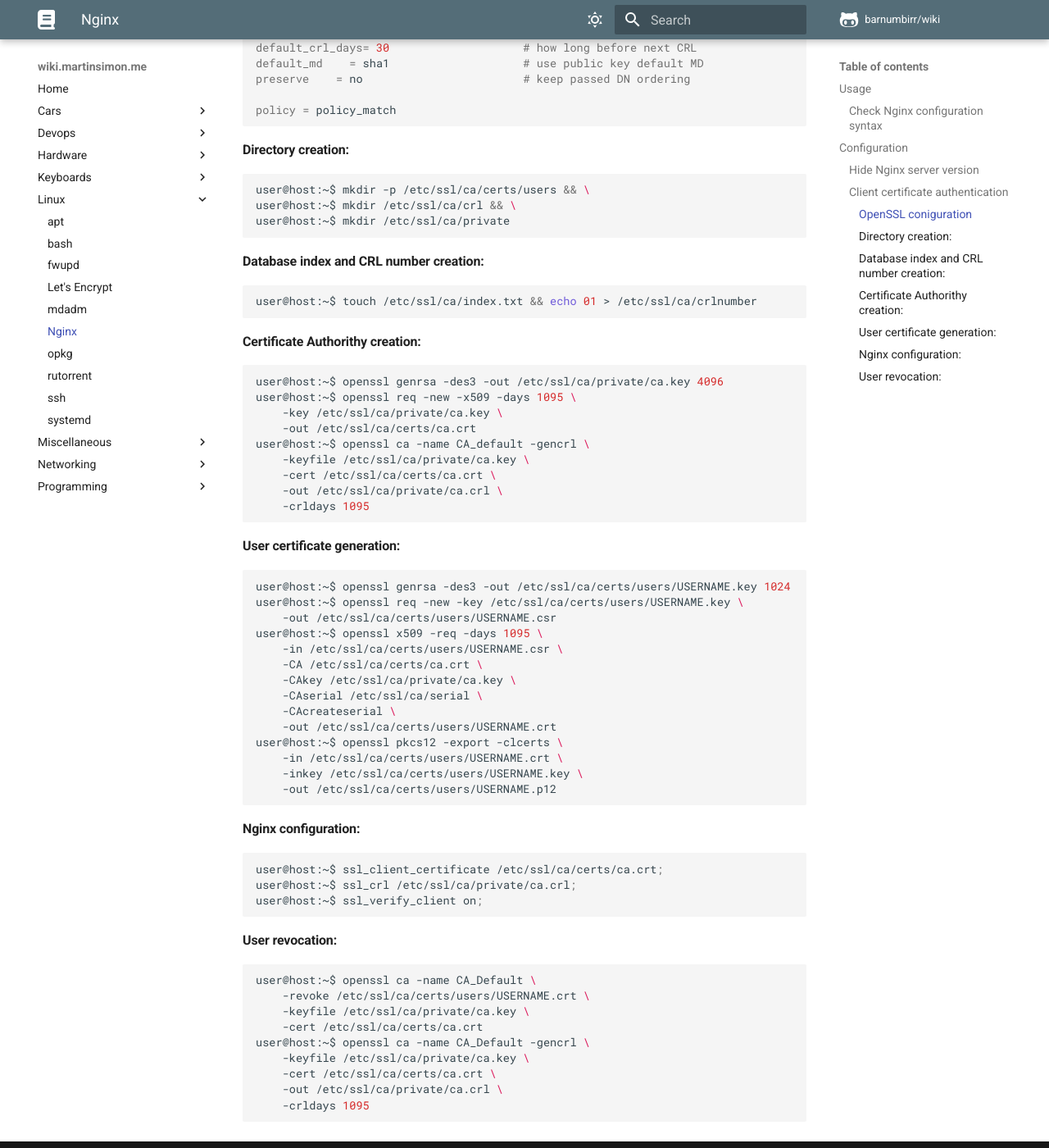
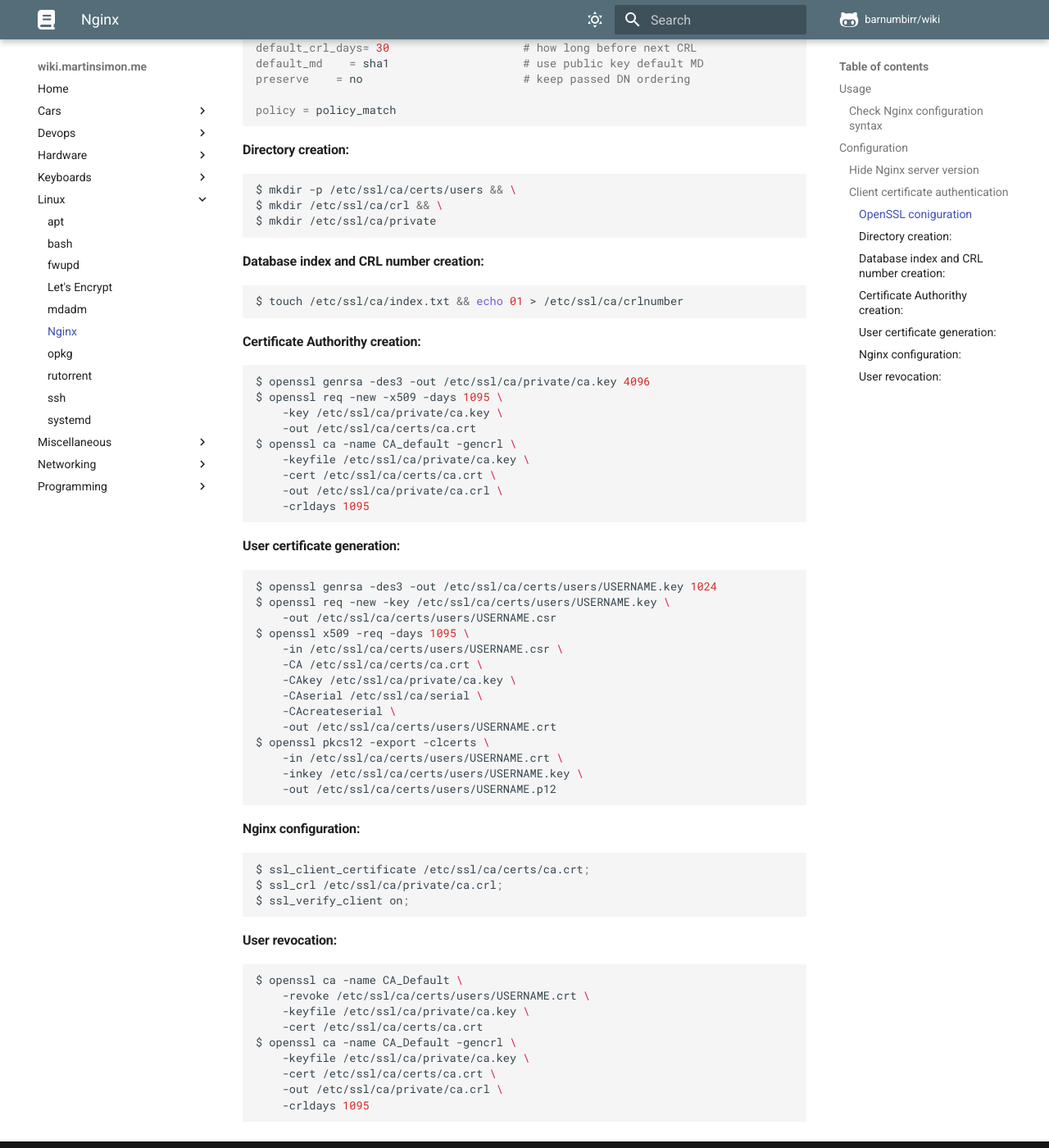
Before and after one commit to barnumbirr/wiki, an MkDocs documentation site: the page built from docs/linux/nginx.md, in a window 1280 px wide and 1400 px high, scrolled down 1610 px. Shown: the whole window at 82% size. Built offline with MkDocs 1.6.1 and Material for MkDocs 9.7.7, drawn with Linux system fonts in a browser that asks for light colours; comment, search, counter and statistics services are not loaded; some of the changed text lies outside the part shown.

Commit message:
cleanup command code blocks

````diff
--- a/docs/linux/nginx.md
+++ b/docs/linux/nginx.md
@@ -11,13 +11,13 @@
 Test Nginx configuration
 
 ```bash
-user@host:~$ sudo nginx -t
+$ sudo nginx -t
 ```
 
 Test Nginx configuration and dump output:
 
 ```bash
-user@host:~$ sudo nginx -T
+$ sudo nginx -T
 ```
 
 ## Configuration
@@ -89,25 +89,25 @@
 #### Directory creation:
 
 ```bash
-user@host:~$ mkdir -p /etc/ssl/ca/certs/users && \
-user@host:~$ mkdir /etc/ssl/ca/crl && \
-user@host:~$ mkdir /etc/ssl/ca/private
+$ mkdir -p /etc/ssl/ca/certs/users && \
+$ mkdir /etc/ssl/ca/crl && \
+$ mkdir /etc/ssl/ca/private
 ```
 
 #### Database index and CRL number creation:
 
 ```bash
-user@host:~$ touch /etc/ssl/ca/index.txt && echo 01 > /etc/ssl/ca/crlnumber
+$ touch /etc/ssl/ca/index.txt && echo 01 > /etc/ssl/ca/crlnumber
 ```
 
 #### Certificate Authorithy creation:
 
 ```bash
-user@host:~$ openssl genrsa -des3 -out /etc/ssl/ca/private/ca.key 4096
-user@host:~$ openssl req -new -x509 -days 1095 \
+$ openssl genrsa -des3 -out /etc/ssl/ca/private/ca.key 4096
+$ openssl req -new -x509 -days 1095 \
     -key /etc/ssl/ca/private/ca.key \
     -out /etc/ssl/ca/certs/ca.crt
-user@host:~$ openssl ca -name CA_default -gencrl \
+$ openssl ca -name CA_default -gencrl \
     -keyfile /etc/ssl/ca/private/ca.key \
     -cert /etc/ssl/ca/certs/ca.crt \
     -out /etc/ssl/ca/private/ca.crl \
@@ -117,17 +117,17 @@
 #### User certificate generation:
 
 ```bash
-user@host:~$ openssl genrsa -des3 -out /etc/ssl/ca/certs/users/USERNAME.key 1024
-user@host:~$ openssl req -new -key /etc/ssl/ca/certs/users/USERNAME.key \
+$ openssl genrsa -des3 -out /etc/ssl/ca/certs/users/USERNAME.key 1024
+$ openssl req -new -key /etc/ssl/ca/certs/users/USERNAME.key \
     -out /etc/ssl/ca/certs/users/USERNAME.csr
-user@host:~$ openssl x509 -req -days 1095 \
+$ openssl x509 -req -days 1095 \
     -in /etc/ssl/ca/certs/users/USERNAME.csr \
     -CA /etc/ssl/ca/certs/ca.crt \
     -CAkey /etc/ssl/ca/private/ca.key \
     -CAserial /etc/ssl/ca/serial \
     -CAcreateserial \
     -out /etc/ssl/ca/certs/users/USERNAME.crt
-user@host:~$ openssl pkcs12 -export -clcerts \
+$ openssl pkcs12 -export -clcerts \
     -in /etc/ssl/ca/certs/users/USERNAME.crt \
     -inkey /etc/ssl/ca/certs/users/USERNAME.key \
     -out /etc/ssl/ca/certs/users/USERNAME.p12
@@ -136,19 +136,19 @@
 #### Nginx configuration:
 
 ```bash
-user@host:~$ ssl_client_certificate /etc/ssl/ca/certs/ca.crt;
-user@host:~$ ssl_crl /etc/ssl/ca/private/ca.crl;
-user@host:~$ ssl_verify_client on;
+$ ssl_client_certificate /etc/ssl/ca/certs/ca.crt;
+$ ssl_crl /etc/ssl/ca/private/ca.crl;
+$ ssl_verify_client on;
 ```
 
 #### User revocation:
 
 ```bash
-user@host:~$ openssl ca -name CA_Default \
+$ openssl ca -name CA_Default \
     -revoke /etc/ssl/ca/certs/users/USERNAME.crt \
     -keyfile /etc/ssl/ca/private/ca.key \
     -cert /etc/ssl/ca/certs/ca.crt
-user@host:~$ openssl ca -name CA_Default -gencrl \
+$ openssl ca -name CA_Default -gencrl \
     -keyfile /etc/ssl/ca/private/ca.key \
     -cert /etc/ssl/ca/certs/ca.crt \
     -out /etc/ssl/ca/private/ca.crl \
````
Also changed, not shown: docs/programming/git.md (+14 -14 lines).
